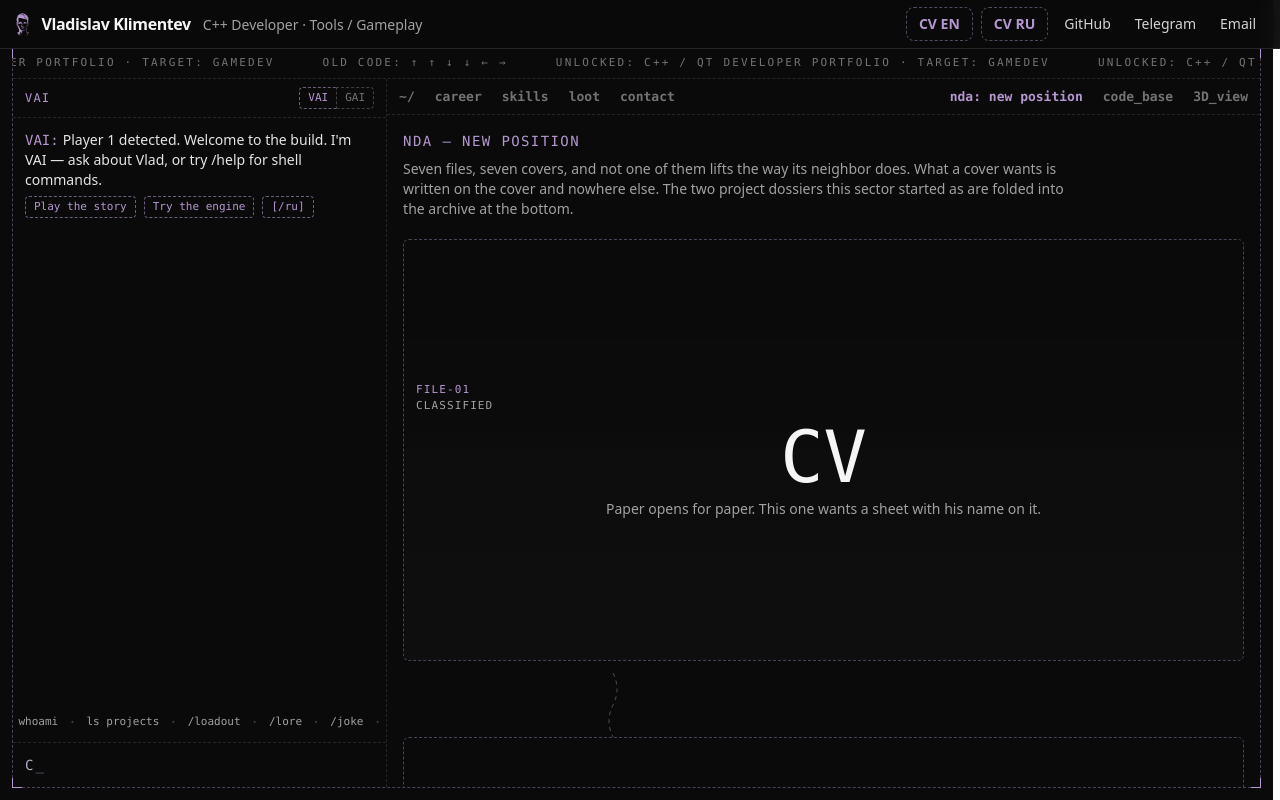
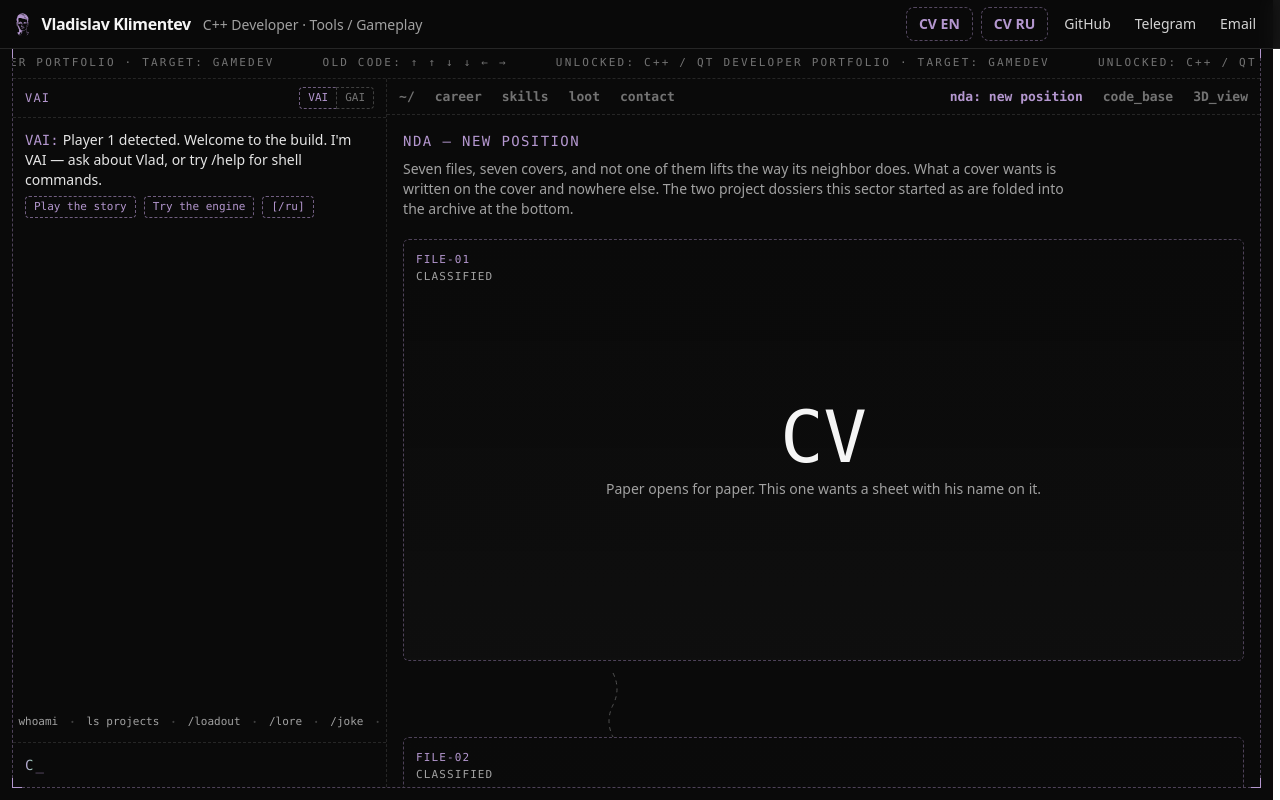
Before and after one commit to vetnem1lk/me.cryzothic.tech, a React (Vite) app: page /nda in a window 1280 px wide. Built offline with nearby package versions, Linux system fonts and the light colour scheme.

Commit message:
fix: pin the cover stamp to the corner, caption and archive contrast

```diff
--- a/src/components/board/views/Lightbox.tsx
+++ b/src/components/board/views/Lightbox.tsx
@@ -148,7 +148,7 @@ export default function Lightbox({ chapters, openAt, onClose }: Props) {
           <figcaption className="bg-neutral-950/85 p-3">
             <p className="font-mono text-[11px] tracking-widest text-accent uppercase">{ch.code}</p>
             <p className="mt-1 text-sm font-semibold text-neutral-100">{ch.title}</p>
-            <p className="mt-1 font-mono text-[11px] text-neutral-500">{ch.credit}</p>
+            <p className="mt-1 font-mono text-[11px] text-neutral-400">{ch.credit}</p>
           </figcaption>
           <button
             type="button"
--- a/src/components/board/views/Nda.tsx
+++ b/src/components/board/views/Nda.tsx
@@ -60,11 +60,12 @@ const QUEST_BTN =
 // is 11px rather than 14.
 const CAPS = 'font-mono text-[11px] tracking-widest uppercase';
 
-// One cover, one row: the stamp at the top, the riddle in the middle, the hint at the
-// foot. Every cover wears exactly this, button or not, which is what keeps a pressable
-// row from advertising itself as one — finding that out is the game. The crosshair is
-// not part of it: it goes on the covers the visitor presses, and on the dialogue while
-// it waits for its answer.
+// One cover, one row: the stamp in the top-left corner, the riddle in the middle, the
+// hint under it. Every cover wears exactly this, button or not, which is what keeps a
+// pressable row from advertising itself as one — finding that out is the game. The
+// crosshair is not part of it: it goes on the covers the visitor presses, and on the
+// dialogue while it waits for its answer. `relative` is here for the stamp alone, which
+// hangs off this box's corner rather than standing in the column with the riddle.
 //
 // The height is a floor rather than a fixed box. Wide, the floor is the height of the
 // photo pane the cover hides, so lifting one shifts nothing; stacked, the photo sits
@@ -72,7 +73,7 @@ const CAPS = 'font-mono text-[11px] tracking-widest uppercase';
 // way a cover that outgrows the floor pushes its own row down instead of scrolling
 // inside a square it can no longer hold. `-safe` centring stays for that case: plain
 // `center` overflows in both directions and puts the top of a long card out of reach.
-const COVER = `flex min-h-[360px] w-full flex-col items-center gap-1.5 bg-gradient-to-b from-neutral-950/80 to-neutral-900/40 p-3 text-center xl:min-h-[420px]`;
+const COVER = `relative flex min-h-[360px] w-full flex-col items-center gap-1.5 bg-gradient-to-b from-neutral-950/80 to-neutral-900/40 p-3 text-center xl:min-h-[420px]`;
 
 // The riddle element: a digit or a symbol, never a word — reading it is the puzzle. It
 // grows with the row, because on a row this size a small one reads as a caption.
@@ -94,14 +95,16 @@ type Labels = (typeof content)['en']['sector']['nda']['labels'];
 // The two lines every cover carries, whatever quest is under them. The file number is
 // id'd so a cover that is a button can say it first, before the riddle's own line.
 //
-// One block in the corner, against the left edge, while the riddle keeps the middle to
+// One block in the true corner of the cover, while the riddle keeps the middle to
 // itself: markings belong on the corner of a cover rather than over the thing the cover
-// is asking. It is the only part of a cover that opts out of the centred flow. A span and
-// not a div, because three of the covers are buttons and a button may hold neither a
-// division nor anything else that is not phrasing — the flex column above blocks it out
-// anyway, so the two readings stack exactly as they did loose.
+// is asking. It opts out of the centred flow altogether — `top-3 left-3` is the padding
+// the cover already keeps, so the block starts exactly where its content box does, and
+// leaving the flow is what stops a two-line header from pushing the riddle off centre.
+// A span and not a div, because three of the covers are buttons and a button may hold
+// neither a division nor anything else that is not phrasing — an absolutely positioned
+// box is blockified anyway, so the two readings stack exactly as they did loose.
 const stamp = (code: string, classified: string, id: ChapterId) => (
-  <span className="self-start text-left">
+  <span className="absolute top-3 left-3 text-left">
     <span id={`${id}-code`} className={`${CAPS} block text-accent`}>
       {code}
     </span>
@@ -198,14 +201,23 @@ function Laser({
     paint(svg.current, id, matchMedia('(prefers-reduced-motion: no-preference)').matches);
   });
 
+  // Centred like the other six, and the only one that has to buy room to do it: the scene
+  // is 208px of square before either line under it is counted, so a flow centred in the
+  // whole cover would start level with the stamp's last line. The extra top padding is
+  // measured against the stamp rather than chosen — 48px clears the 45 the block occupies
+  // (12 down, then two 16.5px lines) — and it is padding rather than a gap under the stamp
+  // because the stamp is positioned against the padding box and so does not move with it.
+  // `-safe` centring falls back to the top edge when a translation runs long, so the flow
+  // starts at 48 at worst and can never climb into the corner, whatever the wrapping does.
   return (
-    <div className={`${COVER} justify-between`}>
+    <div className={`${COVER} justify-center-safe pt-12`}>
       {stamp(code, labels.classified, id)}
       {/* Square by a height it is given, never by the width it is offered: the row is far
           wider than it is tall, and a square that took the width would stand a whole
-          screen high and drag its row with it. These two heights are what is left inside
-          the cover's own floor once the stamp and the two lines below have taken theirs,
-          so the rocket's row measures what the six other rows measure. */}
+          screen high and drag its row with it. These two heights are what the cover's own
+          floor holds with the two lines below them — the stamp is off in the corner and
+          costs the scene nothing — so the rocket's row measures what the six other rows
+          measure. */}
       <div className="relative aspect-square h-52 xl:h-72">
         <svg
           ref={svg}
@@ -727,13 +739,17 @@ export default function Nda() {
                         take their own places in it: the file's markings at the top, the
                         credit pinned to the foot, and the story on the auto margins that
                         divide whatever is left — which centres it against the photo beside
-                        it, and costs nothing once the two stack and there is no slack to
-                        divide. Left-aligned throughout: a cover is centred, an open file
+                        it. Stacked, there is no slack to divide and the autos are not
+                        asked for at all: the story keeps the same small gap under the
+                        title that the title keeps under the code, so the three read as one
+                        block. Left-aligned throughout: a cover is centred, an open file
                         is read. */}
                     <figcaption className="flex flex-1 flex-col p-4">
                       <p className={`${CAPS} text-accent`}>{ch.code}</p>
                       <p className="mt-1 text-lg font-semibold text-neutral-100">{ch.title}</p>
-                      <p className="my-auto max-w-prose text-base text-neutral-300">{ch.story}</p>
+                      <p className="mt-1 max-w-prose text-base text-neutral-300 xl:my-auto">
+                        {ch.story}
+                      </p>
                       <p className="mt-2 font-mono text-[11px] text-neutral-400">{ch.credit}</p>
                     </figcaption>
                   </figure>
@@ -748,7 +764,7 @@ export default function Nda() {
 
       <details className="rounded-md border border-dashed border-neutral-700 p-3">
         <summary className={`cursor-target ${CAPS} text-neutral-400`}>{archive.label}</summary>
-        <p id="archive-classified" className={`mt-3 ${CAPS} text-neutral-500`}>
+        <p id="archive-classified" className={`mt-3 ${CAPS} text-neutral-400`}>
           {labels.classified}
         </p>
         {/* The strike-through is what says "withheld" — the colour must not, or these
@@ -760,7 +776,7 @@ export default function Nda() {
             </li>
           ))}
         </ul>
-        <p id="archive-declassified" className={`mt-3 ${CAPS} text-neutral-500`}>
+        <p id="archive-declassified" className={`mt-3 ${CAPS} text-neutral-400`}>
           {labels.declassified}
         </p>
         <ul
```
